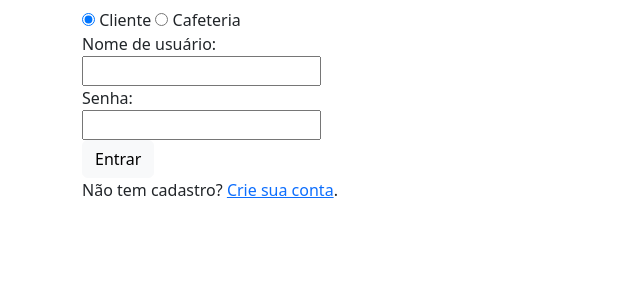
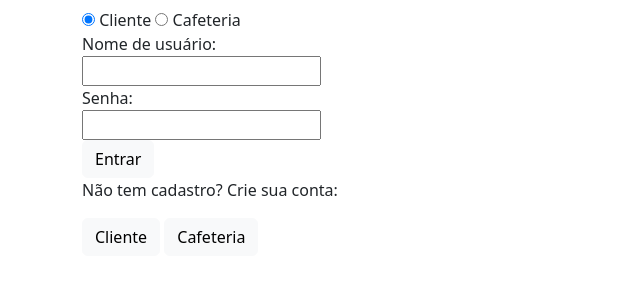
Before and after one commit to MatheusVelame/projetos2g3, a Django app: page /login/ in a window 1280 px wide. Shown: the part 56-356 px from the top of the page, without its empty margins (0-640 px from the left). Run offline with Django 5.2, Linux system fonts and the light colour scheme.

Commit message:
ajustes login

```diff
--- a/projeto/apps/templates/login.html
+++ b/projeto/apps/templates/login.html
@@ -26,8 +26,11 @@
         <button type="submit" class="btn btn-light">Entrar</button>
 
         <div>
-            <p>Não tem cadastro? <a href="{% url 'user_cadastro' %}" class="forget">Crie sua conta</a>.</p>
+            <p>Não tem cadastro? Crie sua conta:</p>
+            <a href="{% url 'cadastro_cliente' %}?tipo_usuario=cliente" class="btn btn-light">Cliente</a>
+            <a href="{% url 'cadastro_cafeteria' %}?tipo_usuario=cafeteria" class="btn btn-light">Cafeteria</a>
         </div>
+
     </form>
 </div>
 {% endblock content %}
--- a/projeto/apps/urls.py
+++ b/projeto/apps/urls.py
@@ -6,7 +6,7 @@ from .views import *
 urlpatterns = [
     path('', views.home, name = 'home'),
     path('cadastro_cafeteria/', views.cadastro_cafeteria, name='cadastro_cafeteria'),
-    path('cadastro_cliente/',views.user_cadastro, name='user_cadastro'),
+    path('cadastro_cliente/',views.cadastro_cliente, name='cadastro_cliente'),
     path('cafeteria/<int:cafe_id>/enviar-email/', enviar_email, name='enviar-email'),
     path('cafeteria/<int:cafe_id>/', perfil_cafeteria, name='perfil-cafeteria'),
     path('cafeteria/<int:cafe_id>/whatsapp/', enviar_whatsapp, name='enviar_whatsapp'),
```
Also changed, not shown: projeto/apps/views.py (+9 -3 lines).
